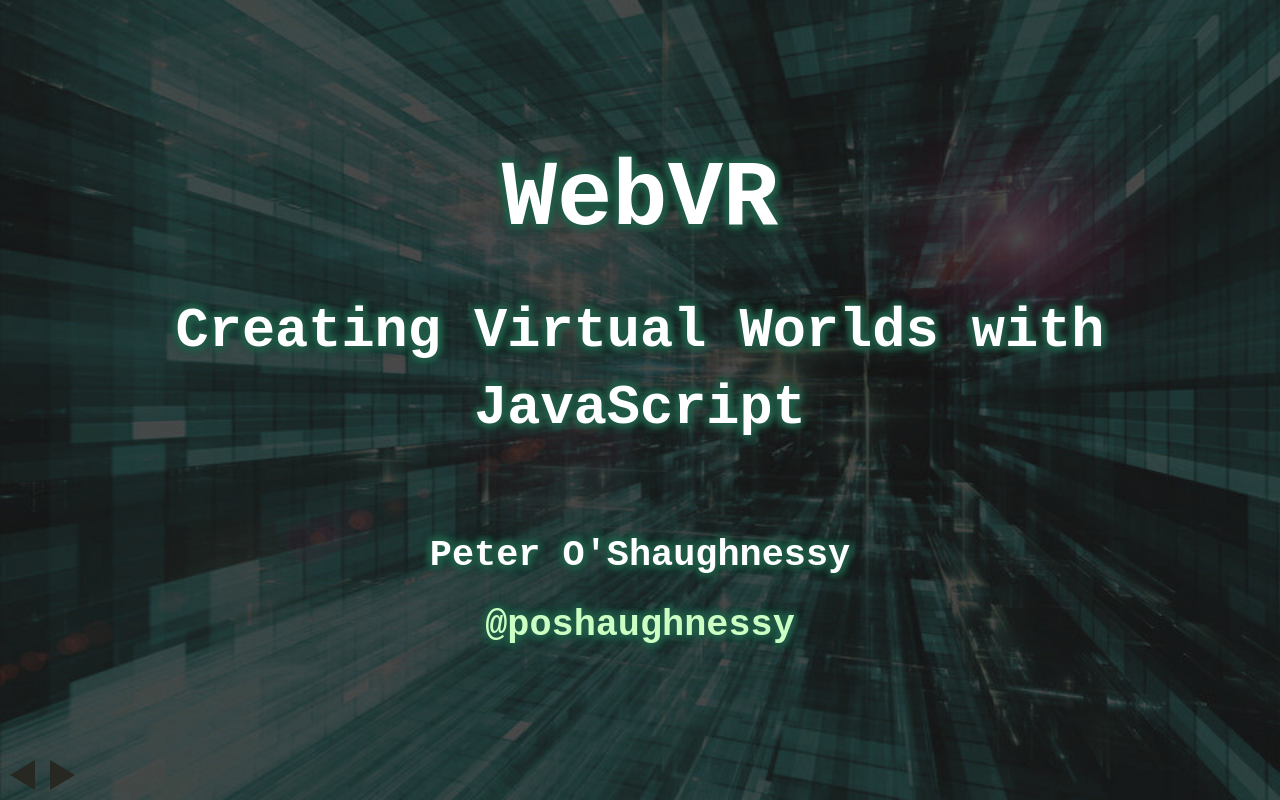
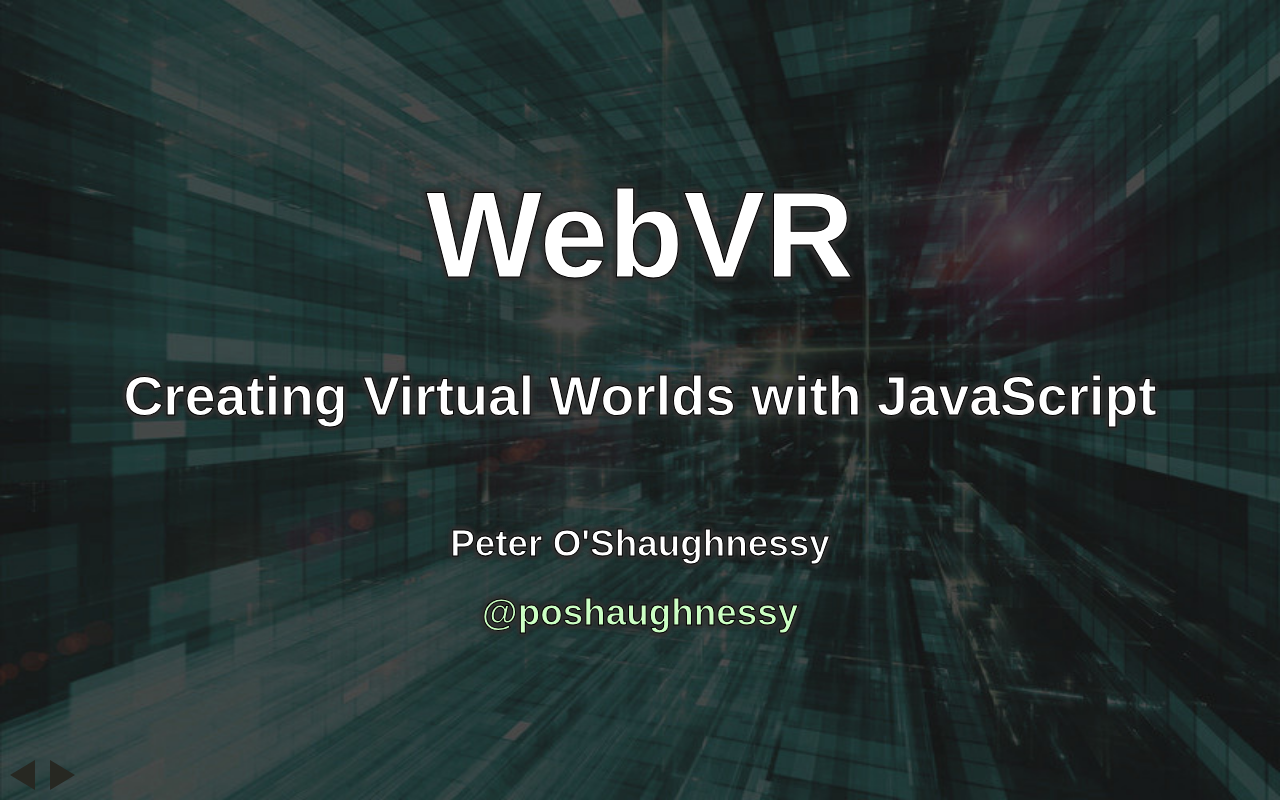
Before and after one commit to poshaughnessy/js-monthly-sep-2016-webvr, a plain HTML site: page index.html in a window 1280 px wide. Drawn offline with Linux system fonts and the light colour scheme; a web font is replaced by a local one.

Commit message:
Slide stylign

```diff
--- a/index.html
+++ b/index.html
@@ -359,19 +359,63 @@ github.com style (c) Vasily Polovnyov <vast@whiteants.net>
  * Based on github.com/sjaakvandenberg/cleaver-dark
  */
 
+/* Local Fonts */
+
+@font-face {
+  font-family: 'Source Code Pro';
+  font-style: normal;
+  font-weight: 400;
+  src: url('fonts/Source_Code_Pro/SourceCodePro-Regular.ttf') format('truetype'),
+  url('fonts/Source_Code_Pro/SourceCodePro-Regular.ttf') format('truetype');
+}
+
+@font-face {
+  font-family: 'Source Code Pro';
+  font-style: normal;
+  font-weight: 500;
+  src: url('fonts/Source_Code_Pro/SourceCodePro-Medium.ttf') format('truetype'),
+  url('fonts/Source_Code_Pro/SourceCodePro-Medium.ttf') format('truetype');
+}
+
+@font-face {
+  font-family: 'Source Code Pro';
+  font-style: normal;
+  font-weight: 600;
+  src: url('fonts/Source_Code_Pro/SourceCodePro-Semibold.ttf') format('truetype'),
+  url('fonts/Source_Code_Pro/SourceCodePro-Semibold.ttf') format('truetype');
+}
+
+@font-face {
+  font-family: 'Source Code Pro';
+  font-style: normal;
+  font-weight: 700;
+  src: url('fonts/Source_Code_Pro/SourceCodePro-Bold.ttf') format('truetype'),
+  url('fonts/Source_Code_Pro/SourceCodePro-Bold.ttf') format('truetype');
+}
+
+@font-face {
+  font-family: 'Source Code Pro';
+  font-style: normal;
+  font-weight: 900;
+  src: url('fonts/Source_Code_Pro/SourceCodePro-Black.ttf') format('truetype'),
+  url('fonts/Source_Code_Pro/SourceCodePro-Black.ttf') format('truetype');
+}
+
 /* Theme Styles */
 body {
-  font-family: 'Courier New', sans-serif;
+  font-family: 'Source Code Pro', sans-serif;
   font-size: 100%;
   text-align: center;
   overflow: hidden;
   color: #fff;
-  text-shadow: 2px 2px 8px #333,
-    -2px -2px 8px #333,
-    2px -2px 8px #333,
-    -2px 2px 8px #333,
-    0 -2px 8px #333,
-    0 2px 8px #333
+  text-shadow: 2px 2px 4px #333,
+    -2px -2px 4px #333,
+    2px -2px 4px #333,
+    -2px 2px 4px #333,
+    0 -2px 4px #333,
+    0 2px 4px #333;
+  -webkit-text-stroke-width: 1px;
+  -webkit-text-stroke-color: black;
 }
 
 html,
@@ -746,16 +790,10 @@ pre .xml .cdata {
 
 #slide-1 {
   background-image: url(images/lights-of-city-green-dark.jpg);
-  text-shadow: 2px 2px 8px #225c48,
-  -2px -2px 8px #225c48,
-  2px -2px 8px #225c48,
-  -2px 2px 8px #225c48,
-  0 -2px 8px #225c48,
-  0 2px 8px #225c48
 }
 
 #slide-1 h1 {
-  font-size: 3em;
+  font-size: 4em;
   margin-bottom: 0.25em;
 }
 
```
